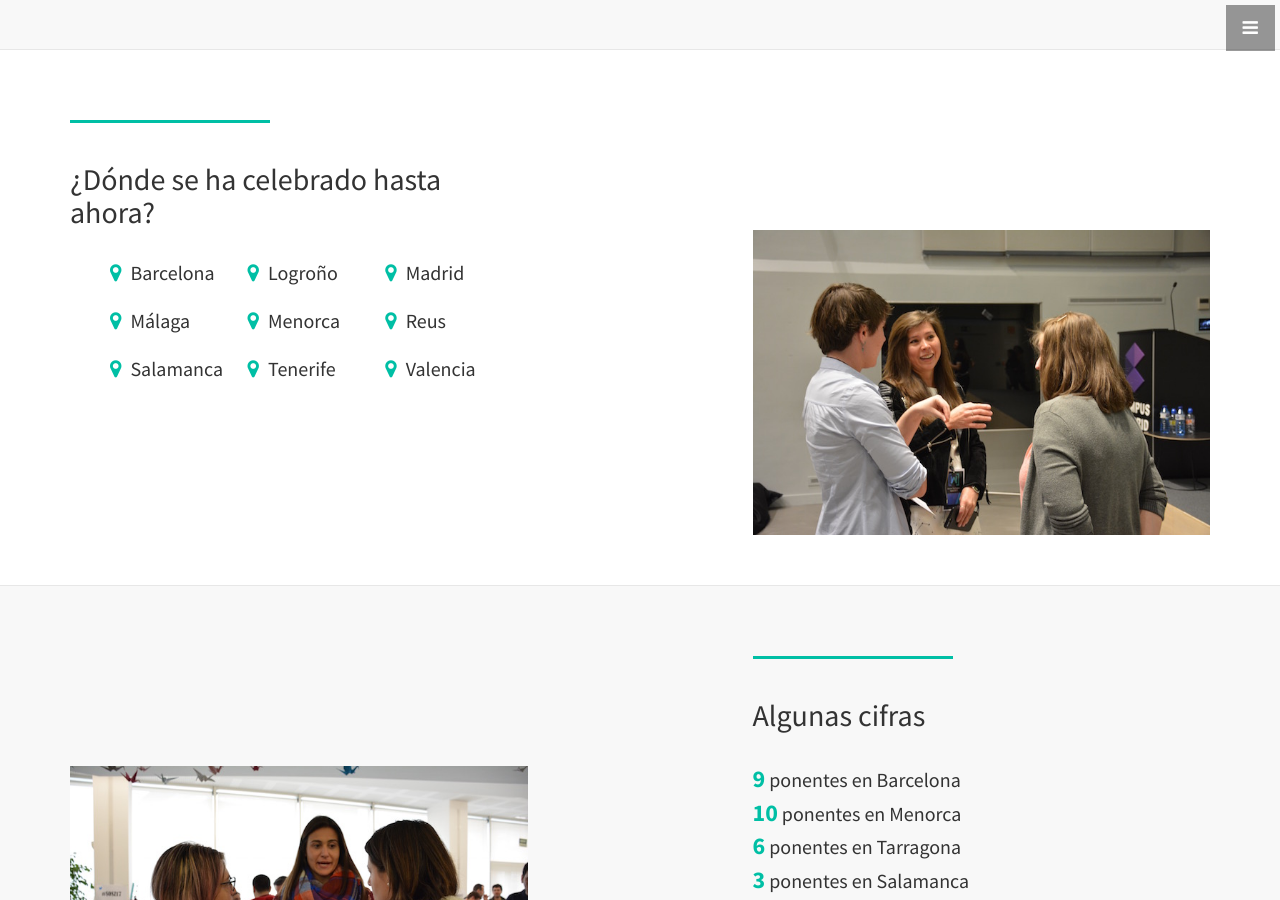
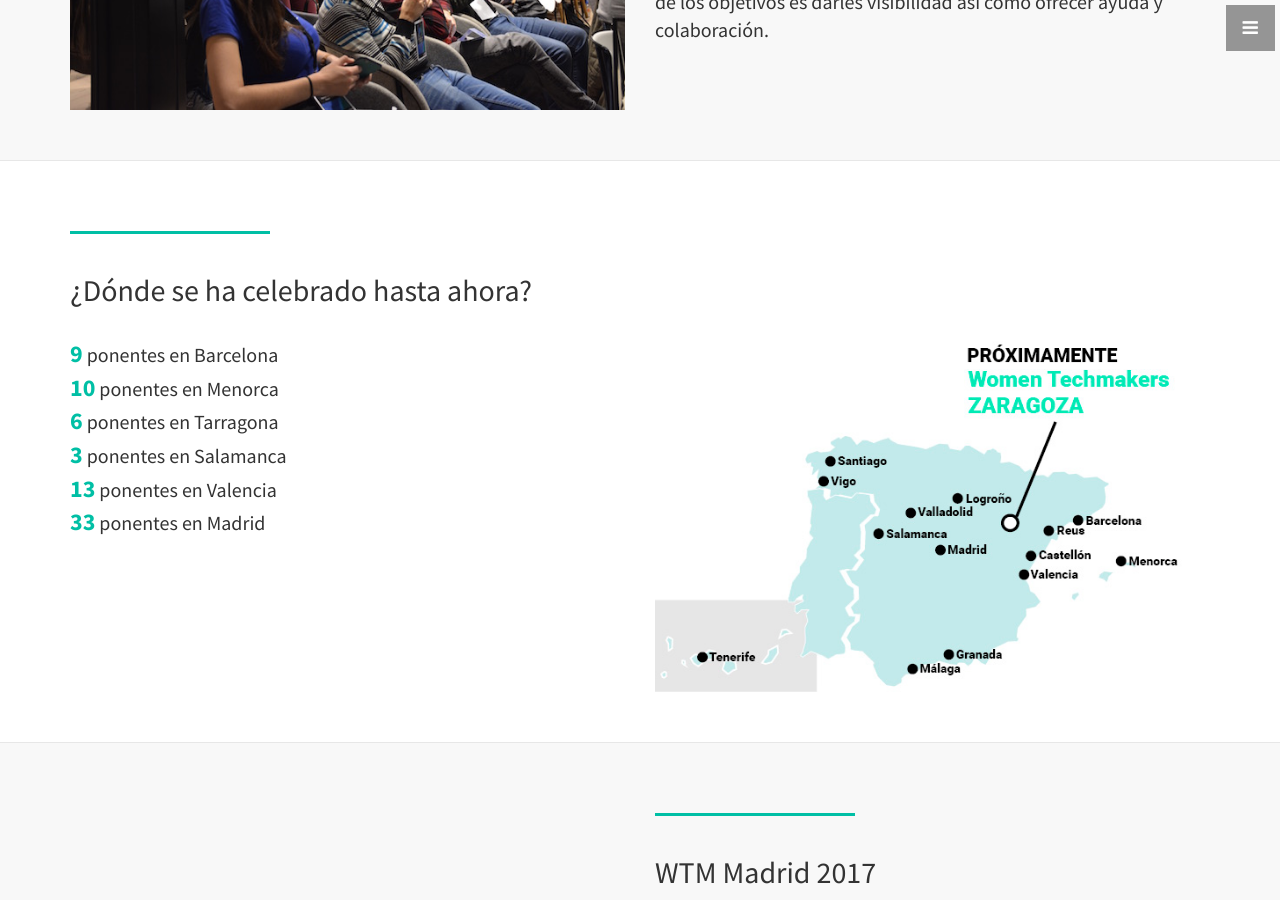
Before and after one commit to MulleresTechZgz/wtmz17.github.io, a Jekyll site: the page built from index.html, in a window 1280 px wide and 900 px high, scrolled down 2265 px. Built offline with Jekyll 4.4.1, drawn with Linux system fonts in a browser that asks for light colours.

Commit message:
Fusion de apartado algunas cifras con donde se ha celebrado y cambio de algunas imagenes.

```diff
--- a/_config.yml
+++ b/_config.yml
@@ -36,19 +36,22 @@
 event_infos:
   - title: ¿Qué es Women Techmakers?
     content: Se trata de una iniciativa promovida a nivel global por Google para <strong>visibilizar a las mujeres</strong> en el ámbito de la tecnología.<br/><br/>Women Techmakers quiere crear una comunidad con visibilidad, generando recursos que impulsen la innovación y la participación de las mujeres en este campo.<br/>
-    image: img/services/organizersmad.jpg
+    image: img/services/speakers.jpg
   - title: ¿A quién está dirigido el evento?
     content: Se trata de un <strong>evento abierto</strong> a cualquier persona interesada en el mundo de la tecnología.<br/><br/>Queremos abarcar diferentes temas como <strong>nuevas tecnologías, agile, comunicación, desarrollo web, UX</strong> o cualquier tema interesante del sector.<br/><br/>La asistencia al evento está abierta tanto a hombres como a mujeres, pero las ponentes serán únicamente mujeres, ya que uno de los objetivos es darles visibilidad así como ofrecer ayuda y colaboración.
     image: img/services/audience.jpg
+  #- title: ¿Dónde se ha celebrado hasta ahora?
+  #  content: <ul class="wtm-inline-list"> <li><i class="fa fa-map-marker"></i> Barcelona</li> <li><i class="fa fa-map-marker"></i> Logroño</li> <li><i class="fa fa-map-marker"></i> Madrid</li> <li><i class="fa fa-map-marker"></i> Málaga</li> <li><i class="fa fa-map-marker"></i> Menorca</li> <li><i class="fa fa-map-marker"></i> Reus</li> <li><i class="fa fa-map-marker"></i> Salamanca</li> <li><i class="fa fa-map-marker"></i> Tenerife</li> <li><i class="fa fa-map-marker"></i> Valencia</li></ul>
+  #  image: img/services/girs_at_wtm_mad.jpg
+  #- title: Algunas cifras
+  #  content: <span class="wtm-highlight">9</span> ponentes en Barcelona<br/> <span class="wtm-highlight">10</span> ponentes en Menorca<br/> <span class="wtm-highlight">6</span> ponentes en Tarragona<br/> <span class="wtm-highlight">3</span> ponentes en Salamanca<br/> <span class="wtm-highlight">13</span> ponentes en Valencia<br/> <span class="wtm-highlight">33</span> ponentes en Madrid
+  #  image: img/services/chatting.jpg
   - title: ¿Dónde se ha celebrado hasta ahora?
-    content: <ul class="wtm-inline-list"> <li><i class="fa fa-map-marker"></i> Barcelona</li> <li><i class="fa fa-map-marker"></i> Logroño</li> <li><i class="fa fa-map-marker"></i> Madrid</li> <li><i class="fa fa-map-marker"></i> Málaga</li> <li><i class="fa fa-map-marker"></i> Menorca</li> <li><i class="fa fa-map-marker"></i> Reus</li> <li><i class="fa fa-map-marker"></i> Salamanca</li> <li><i class="fa fa-map-marker"></i> Tenerife</li> <li><i class="fa fa-map-marker"></i> Valencia</li></ul>
-    image: img/services/girs_at_wtm_mad.jpg
-  - title: Algunas cifras
     content: <span class="wtm-highlight">9</span> ponentes en Barcelona<br/> <span class="wtm-highlight">10</span> ponentes en Menorca<br/> <span class="wtm-highlight">6</span> ponentes en Tarragona<br/> <span class="wtm-highlight">3</span> ponentes en Salamanca<br/> <span class="wtm-highlight">13</span> ponentes en Valencia<br/> <span class="wtm-highlight">33</span> ponentes en Madrid
-    image: img/services/chatting.jpg
+    image: img/imgs_dossier/MapaSpainWTM.jpg
   - title: WTM Madrid 2017
     content: Consiguió <strong>más de 33 ponentes</strong>.<br/><br/>El 60% de las ponentes dieron una charla por primera vez.<br/><br/>Ampliaron el círculo de networking de muchas mujeres.<br/><br/>Ayudaron a las empresas a <strong>encontrar mujeres profesionales</strong> en el sector de la tecnología.<br/><br/>También nos dieron el empujón para que este año organicemos Women Techmakers Zaragoza.
-    image: img/services/speakers.jpg
+    image: img/services/organizersmad.jpg
 
 #List for organizers
 organizers:
--- a/_includes/event_info.html
+++ b/_includes/event_info.html
@@ -8,13 +8,13 @@
         <div class="container">
 
             <div class="row">
-                <div class="col-lg-5 col-sm-6">
+                <div class="col-lg-6 col-sm-6">
                     <hr class="section-heading-spacer">
                     <div class="clearfix"></div>
                     <h2 class="section-heading">{{ event_info.title }}</h2>
                     <div class="lead">{{ event_info.content }}</div>
                 </div>
-                <div class="col-lg-5 col-lg-offset-2 col-sm-6">
+                <div class="col-lg-6 col-sm-6">
                     <div class="clear-130 hidden-xs"></div>
                     <img class="img-responsive" src="{{ event_info.image }}" alt="">
                 </div>
@@ -32,13 +32,13 @@
         <div class="container">
 
             <div class="row">
-                <div class="col-lg-5 col-lg-offset-1 col-sm-push-6  col-sm-6">
+                <div class="col-lg-6 col-sm-push-6  col-sm-6">
                     <hr class="section-heading-spacer">
                     <div class="clearfix"></div>
                     <h2 class="section-heading">{{ event_info.title }}</h2>
                     <div class="lead">{{ event_info.content }}</div>
                 </div>
-                <div class="col-lg-5 col-sm-pull-6  col-sm-6">
+                <div class="col-lg-6 col-sm-pull-6  col-sm-6">
                   <div class="clear-130 hidden-xs" ></div>
                   <img class="img-responsive" src="{{ event_info.image }}" alt="">
                 </div>
```
Also changed, not shown: img/imgs_dossier/MapaSpainWTM.jpg (added).
